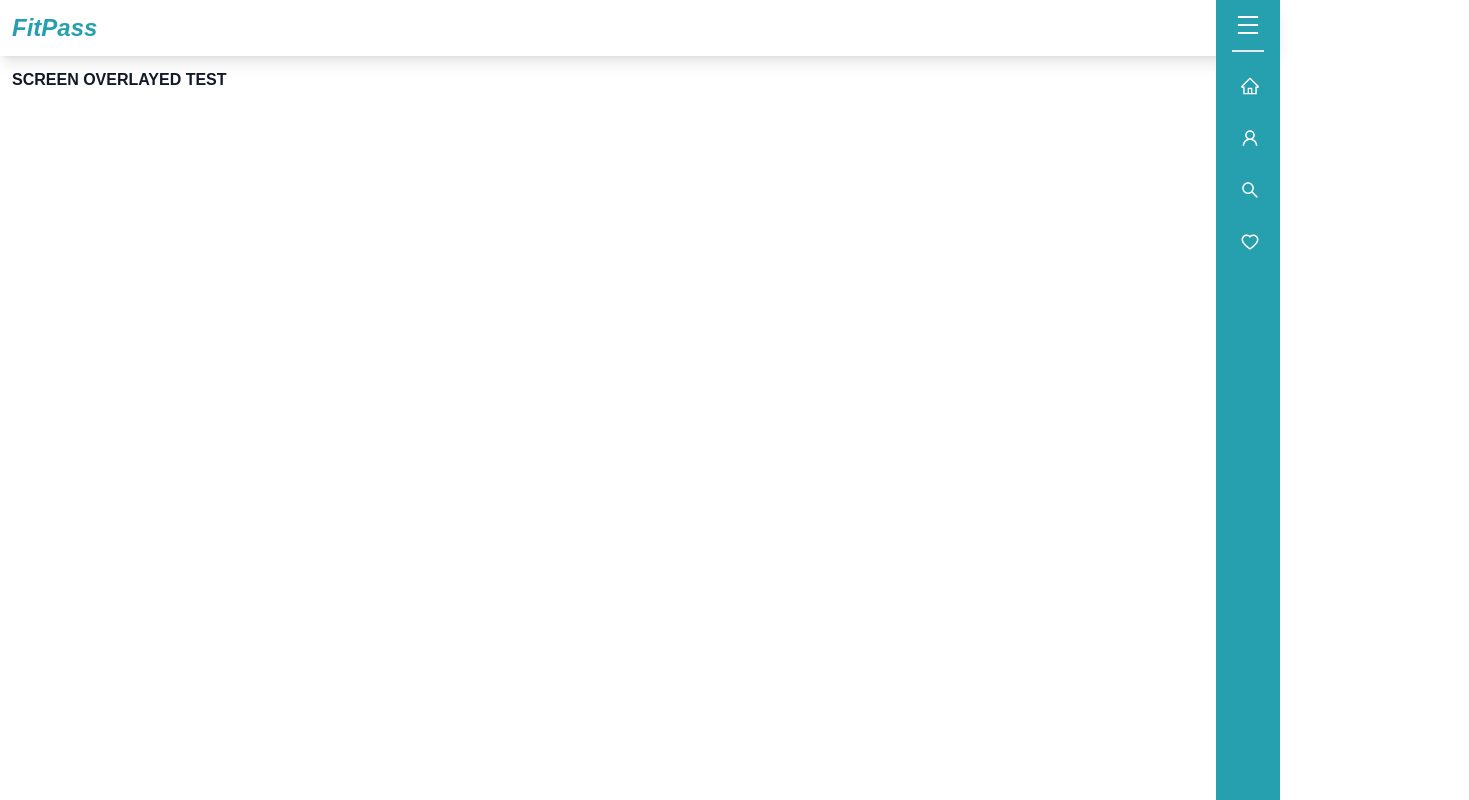
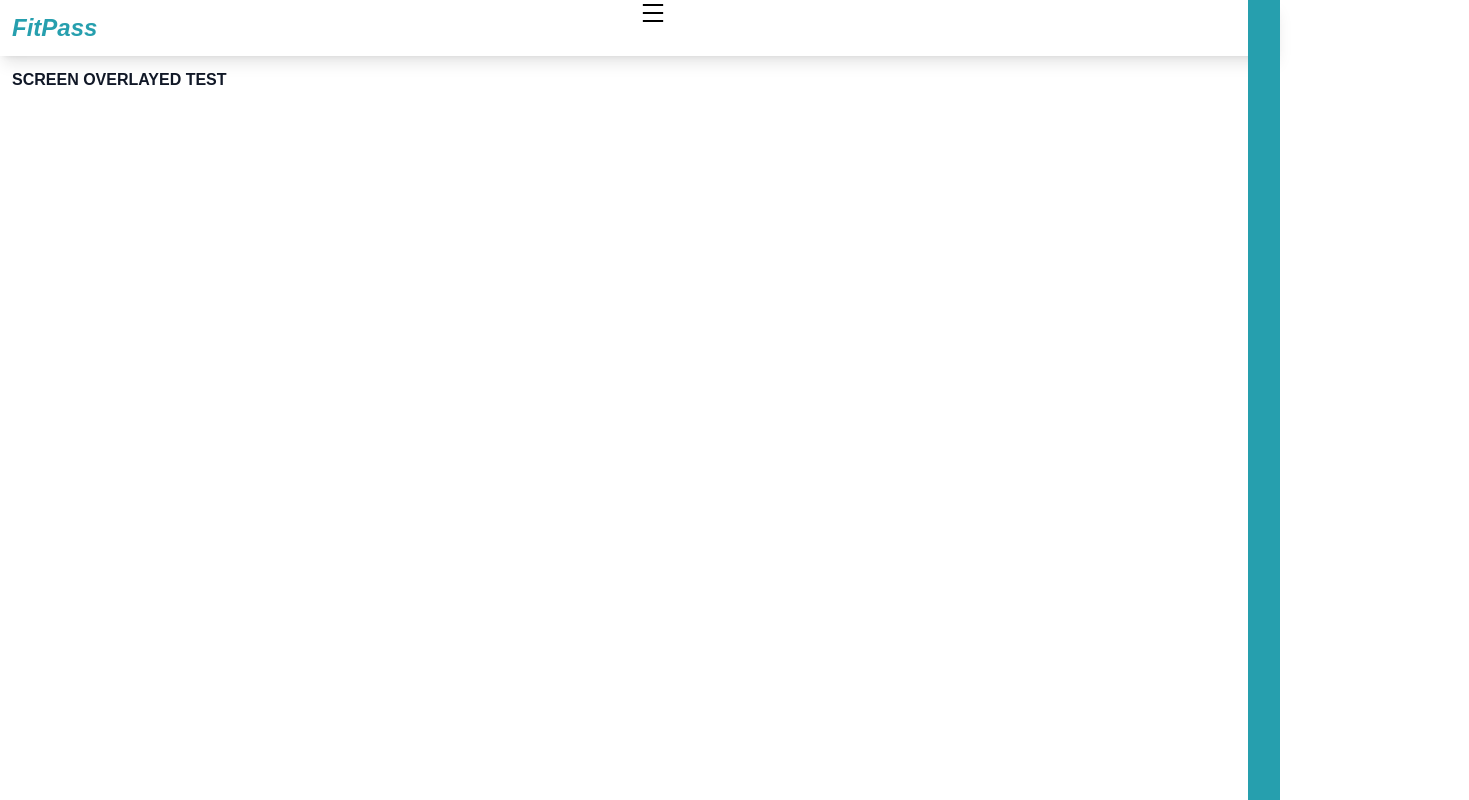
Before and after one commit to CodeworksThesis/FitPass, a React (Create React App) app in the folder client/: page / in a window 1280 px wide. Shown: the top 800 px of the page, 1469 px wide, since content can reach past the window. Built offline with nearby package versions, Linux system fonts and the light colour scheme.

Commit message:
Update NavigationBar.tsx

```diff
--- a/client/src/Navigation/NavigationBar.tsx
+++ b/client/src/Navigation/NavigationBar.tsx
@@ -22,19 +22,32 @@ const NavBar = () => {
     <section className="w-full h-screen scrollbar-hide">
       {/* El header va aquí */}
       <div className="bg-white shadow-lg shadow-black-500/40 w-full ">
-        <div className="py-3 px-3 font-extrabold italic text-fitpassGreen text-left text-2xl ">
-          FitPass
+        <div className="grid grid-cols-2 w-full">
+          <div className="py-3 px-3 font-extrabold italic text-fitpassGreen text-left text-2xl ">
+            FitPass
+          </div>
+          <div className="">
+            <AiOutlineMenu
+              size={26}
+              className="cursor-pointer"
+              onClick={() => setOpen(!open)}
+            />
+          </div>
         </div>
 
         <div
           className={`absolute top-0 right-0 bg-[#269FAE] h-screen ${
-            open ? "w-16" : "w-72"
+            open ? "w-0" : "w-72"
           } duration-300 text-white px-4 divide-y-2`}
         >
-          <div className="py-3 flex justify-center">
+          <div
+            className={`py-3 flex justify-start ${
+              open && "opacity-0 translate-x-28 overflow-hidden"
+            }`}
+          >
             <AiOutlineMenu
               size={26}
-              className="cursor-pointer"
+              className="cursor-pointer "
               onClick={() => setOpen(!open)}
             />
           </div>
@@ -47,13 +60,18 @@ const NavBar = () => {
                     key={i}
                     className="cursor-pointer flex items-center text-sm gap-3.5 font-semibold p-2 hover:bg-highlightGreen duration-500 rounded-md"
                   >
-                    <div>{React.createElement(menu?.icon, { size: "20" })}</div>
                     <div
-                      className={`whitespace-pre duration-500 ${
+                      className={`flex gap-4 whitespace-pre duration-500 ${
                         open && "opacity-0 translate-x-28 overflow-hidden"
                       }`}
                     >
-                      {menu?.name}
+                      {/* icon */}
+                      <div>
+                        {React.createElement(menu?.icon, { size: "20" })}
+                      </div>
+
+                      {/* navbar element */}
+                      <div>{menu?.name}</div>
                     </div>
                   </div>
                 </>
@@ -80,8 +98,6 @@ const NavBar = () => {
           SCREEN OVERLAYED TEST
           <img></img>
         </div>
-
-
       </div>
     </section>
   );
```
